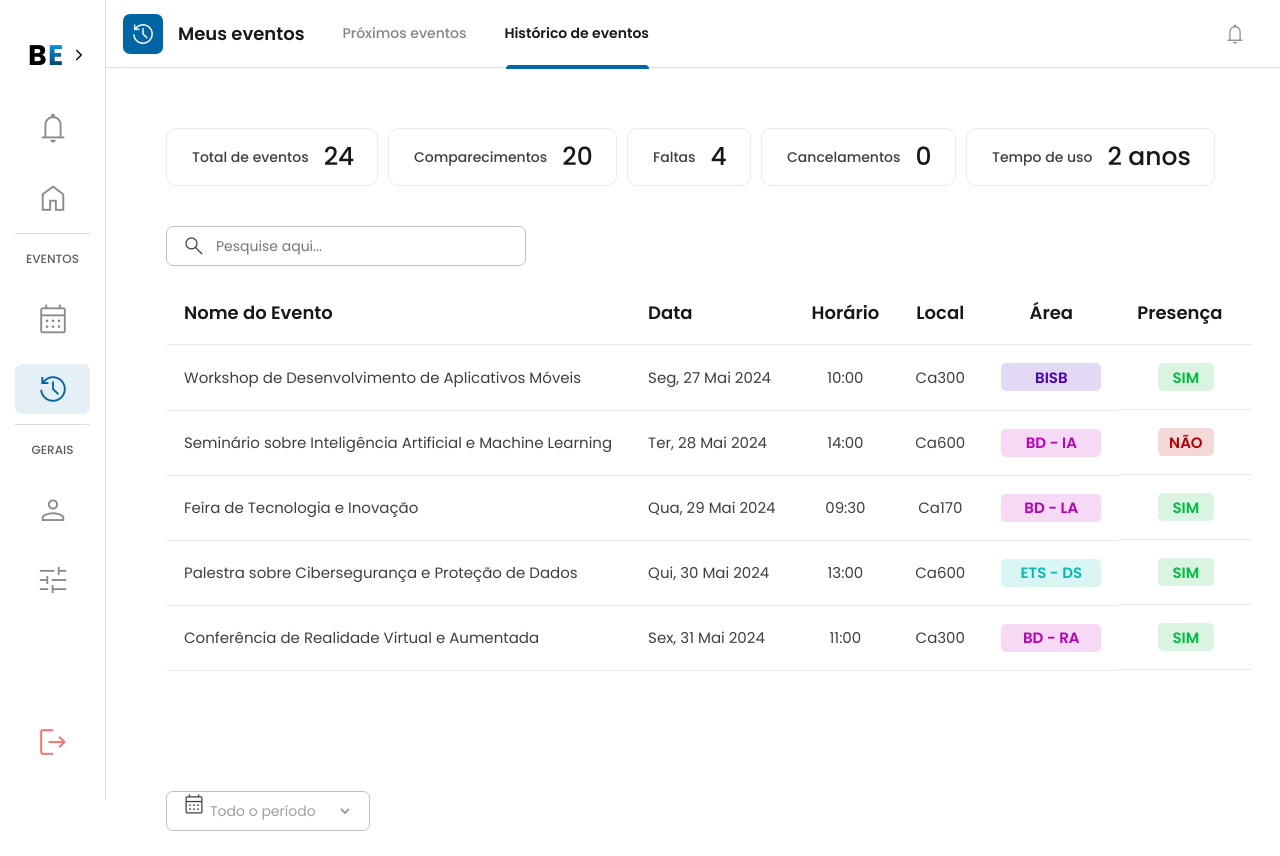
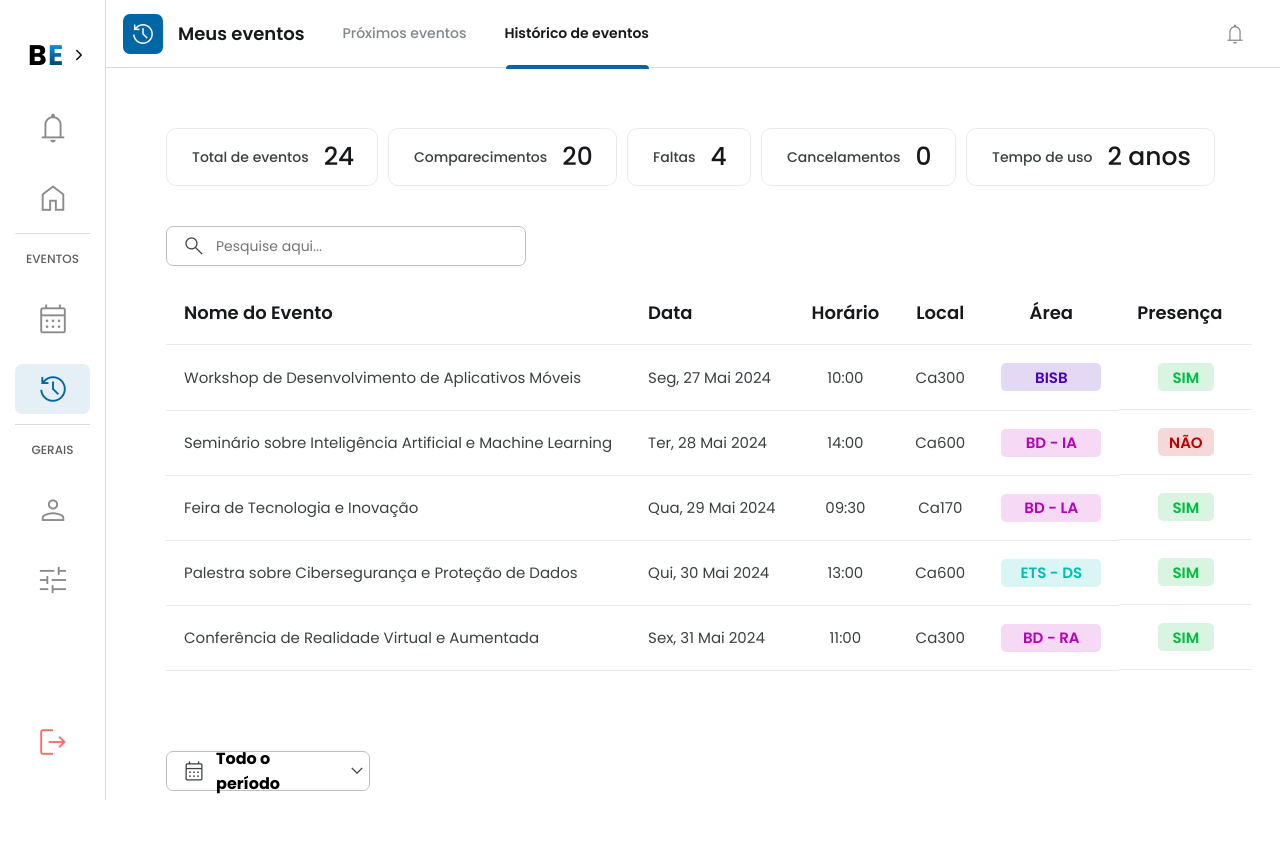
Before and after one commit to EsyProject/EsyFrontend, a React (Vite) app: page /Historic in a window 1280 px wide. After the commit the page ends 816 px from the top, so only its background shows below. Built offline with nearby package versions, Linux system fonts and the light colour scheme.

Commit message:
feat: update in MSelect

```diff
--- a/src/components/MSelect/MSelect.css
+++ b/src/components/MSelect/MSelect.css
@@ -1,8 +1,3 @@
-.select-wrapper {
-  position: relative;
-  display: inline-block;
-}
-
 .options-modal {
   position: absolute;
   top: 100%;
--- a/src/components/MSelect/MSelect.jsx
+++ b/src/components/MSelect/MSelect.jsx
@@ -1,8 +1,9 @@
 import { useState } from "react";
+import PropTypes from "prop-types";
 import "material-symbols";
 import "./MSelect.css";
 
-const MSelect = () => {
+const MSelect = ({ options, placeholder, value, onChange }) => {
   const [showOptions, setShowOptions] = useState(false);
 
   const toggleOptions = () => {
@@ -11,51 +12,52 @@ const MSelect = () => {
 
   const handleOptionClick = (option) => {
     console.log("Opção selecionada:", option);
-    setShowOptions(false); // close the modal
+    onChange(option);
+    setShowOptions(false);
   };
 
   return (
     <div className="mselect-container">
       <div className="filter-searchbar">
         <div className="select-wrapper">
-          <span className="material-symbols-outlined">
-            <span className="material-symbols-outlined" onClick={toggleOptions}>
-              expand_more
-            </span>
-          </span>
-          <h4>Todo o período</h4>
+          <span className="material-symbols-outlined">calendar_month</span>
+          <h4>{value ? value.label : placeholder}</h4>
           {showOptions && (
             <div className="options-modal">
-              <div
-                className="option"
-                onClick={() => handleOptionClick("Todo o período")}
-              >
-                Todo o período
-              </div>
-              <div
-                className="option"
-                onClick={() => handleOptionClick("Último mês")}
-              >
-                Último mês
-              </div>
-              <div
-                className="option"
-                onClick={() => handleOptionClick("Últimos 3 meses")}
-              >
-                Últimos 3 meses
-              </div>
-              <div
-                className="option"
-                onClick={() => handleOptionClick("Últimos 6 meses")}
-              >
-                Últimos 6 meses
-              </div>
+              {options.map((option, index) => (
+                <div
+                  key={index}
+                  className="option"
+                  onClick={() => handleOptionClick(option)}
+                >
+                  {option.label}
+                </div>
+              ))}
             </div>
           )}
+          <span className="material-symbols-outlined" onClick={toggleOptions}>
+            expand_more
+          </span>
         </div>
       </div>
     </div>
   );
 };
 
+MSelect.propTypes = {
+  options: PropTypes.arrayOf(
+    PropTypes.shape({
+      value: PropTypes.any.isRequired,
+      label: PropTypes.string.isRequired,
+    })
+  ).isRequired,
+  placeholder: PropTypes.string.isRequired,
+  label: PropTypes.string.isRequired,
+  value: PropTypes.shape({
+    value: PropTypes.any.isRequired,
+    label: PropTypes.string.isRequired,
+  }),
+  onChange: PropTypes.func.isRequired,
+};
+
 export default MSelect;
--- a/src/pages/Historic/Historic.jsx
+++ b/src/pages/Historic/Historic.jsx
@@ -1,12 +1,17 @@
 import { useState } from "react";
-import { Sidebar, Navbar, Searchbar } from "../../pages/index";
+import { Sidebar, Navbar, Searchbar, MSelect } from "../../pages/index";
 import "./Historic.css";
 
 const Historic = () => {
   const [sidebarOpen, setSidebarOpen] = useState(false);
+  const [selectedOption, setSelectedOption] = useState(null);
 
   const toggleSidebar = () => {
     setSidebarOpen(!sidebarOpen);
+  };
+
+  const handleOptionSelect = (option) => {
+    setSelectedOption(option);
   };
 
   return (
@@ -55,15 +60,18 @@ const Historic = () => {
         <div className="filter-searchbar">
           <Searchbar />
 
-          <div className="select-wrapper">
-            <span className="material-symbols-outlined">calendar_month</span>
-            <select>
-              <option value="opcao1">Todo o período</option>
-              <option value="opcao2">Último mês</option>
-              <option value="opcao3">Últimos 3 meses</option>
-              <option value="opcao4">Últimos 6 meses</option>
-            </select>
-          </div>
+          <MSelect
+            options={[
+              { value: "opcao1", label: "Todo o período" },
+              { value: "opcao2", label: "Último mês" },
+              { value: "opcao3", label: "Últimos 3 meses" },
+              { value: "opcao4", label: "Últimos 6 meses" },
+            ]}
+            placeholder="Todo o período"
+            label="Período"
+            value={selectedOption}
+            onChange={handleOptionSelect}
+          />
         </div>
       </div>
     </div>
```
